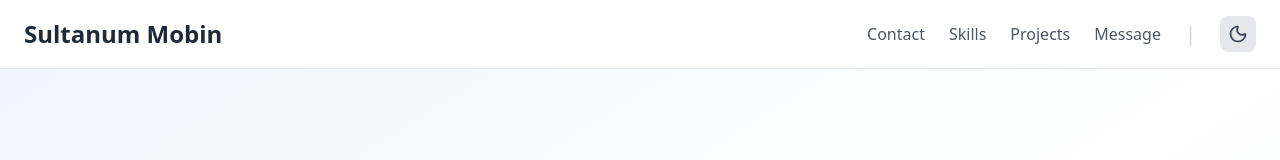
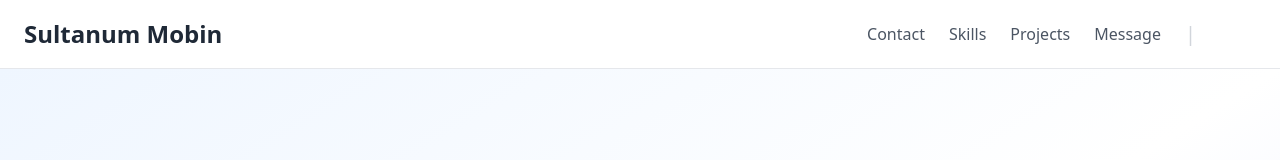
Before and after one commit to smsultan76/portfolio, a Next.js app: page / in a window 1280 px wide. Shown: the top 160 px of the page. Built offline with nearby package versions, Linux system fonts and the light colour scheme.

Commit message:
toggle dark mode

```diff
--- a/app/components/Header.tsx
+++ b/app/components/Header.tsx
@@ -5,11 +5,11 @@ import { useTheme } from '../context/ThemeContext';
 import { Menu, X, Sun, Moon, LogIn } from 'lucide-react';
 
 export default function Header() {
-  const { isDark, toggleTheme } = useTheme();
+  const { isDark, mounted, toggleTheme } = useTheme();
   const [isMenuOpen, setIsMenuOpen] = useState(false);
 
   const navLinks = [
-    { name: 'Contact', href: '/scan'},
+    { name: 'Contact', href: '/scan' },
     { name: 'Skills', href: '/#skills' },
     { name: 'Projects', href: '/#projects' },
     { name: 'Message', href: '/contact' },
@@ -40,15 +40,17 @@ export default function Header() {
 
             {/* Theme Toggle Button */}
             <div className="text-gray-300 dark:text-gray-600 text-xl">|</div>
-
             <button onClick={toggleTheme}
-              className="p-2 rounded-lg bg-gray-200 dark:bg-gray-700 hover:bg-gray-300 dark:hover:bg-gray-600 transition-all duration-300"
-              aria-label="Toggle theme"
-            >
-              {isDark ? (
-                <Sun className="w-5 h-5 text-yellow-400" />
+              className="p-2 rounded-lg hover:bg-gray-100 dark:hover:bg-gray-700 transition-colors"
+              aria-label="Toggle theme">
+              {mounted ? (
+                isDark ? (
+                  <Sun className="w-5 h-5 text-yellow-400" />
+                ) : (
+                  <Moon className="w-5 h-5 text-gray-700 dark:text-gray-300" />
+                )
               ) : (
-                <Moon className="w-5 h-5 text-gray-700 dark:text-gray-300" />
+                <div className="w-5 h-5" />
               )}
             </button>
             {/* <div className="text-gray-300 dark:text-gray-600 text-xl">|</div>
```
